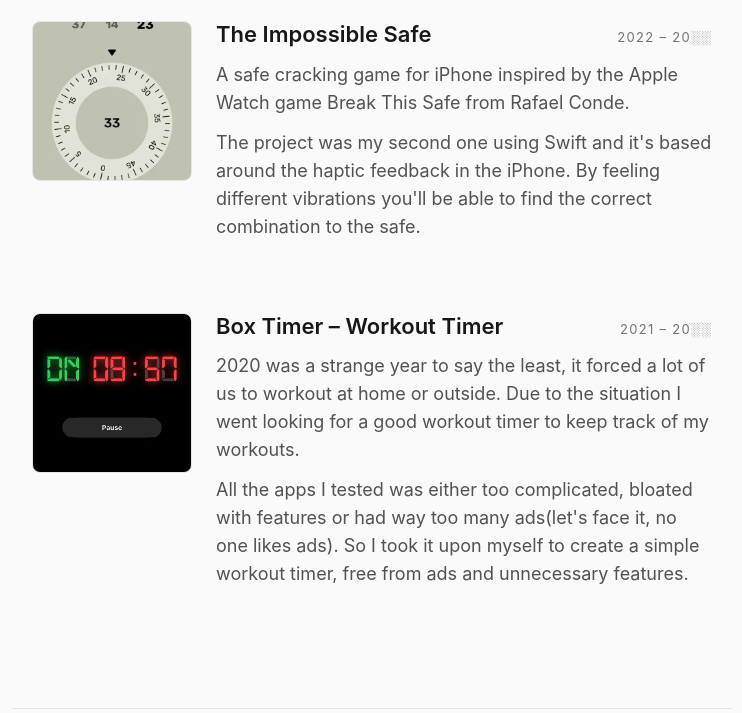
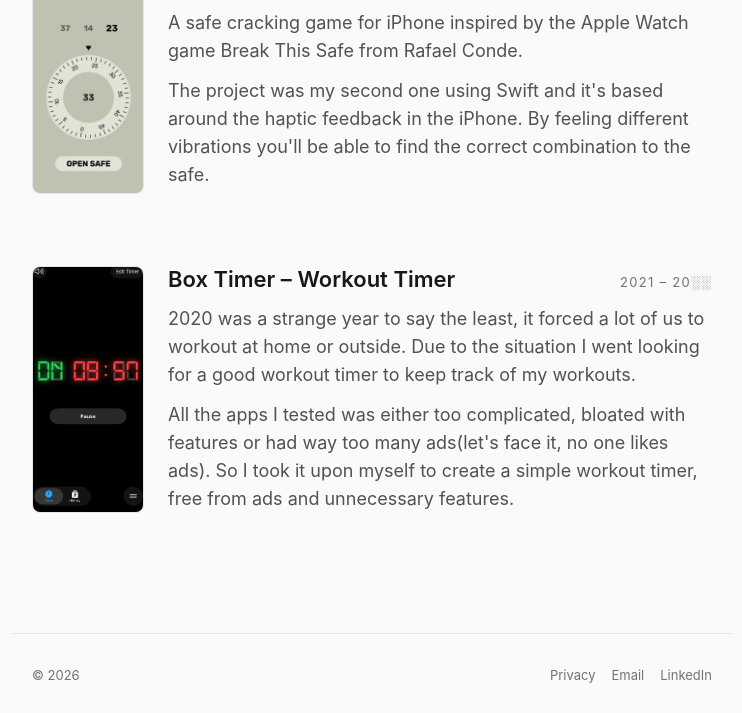
Before and after one commit to edvinlinden/edvinlinden.github.io, an Astro site: page / in a window 1280 px wide. Shown: the part 1581-2294 px from the top of the page, without its empty margins (268-1010 px from the left). Built offline with nearby package versions, Linux system fonts and the light colour scheme; Astro itself is replaced by a stand-in of ours.

Commit message:
Resize project card thumbnails to portrait for real screenshots

```diff
--- a/src/components/ProjectCard.astro
+++ b/src/components/ProjectCard.astro
@@ -35,9 +35,9 @@
     src={image}
     alt=""
     loading="lazy"
-    width="160"
-    height="160"
-    class="h-60 w-full flex-none rounded-lg border border-line object-cover md:h-40 md:w-40"
+    width="176"
+    height="352"
+    class="aspect-[1/2] w-44 flex-none rounded-lg border border-line object-cover object-top md:w-28"
   />
   <div>
     <div
```
